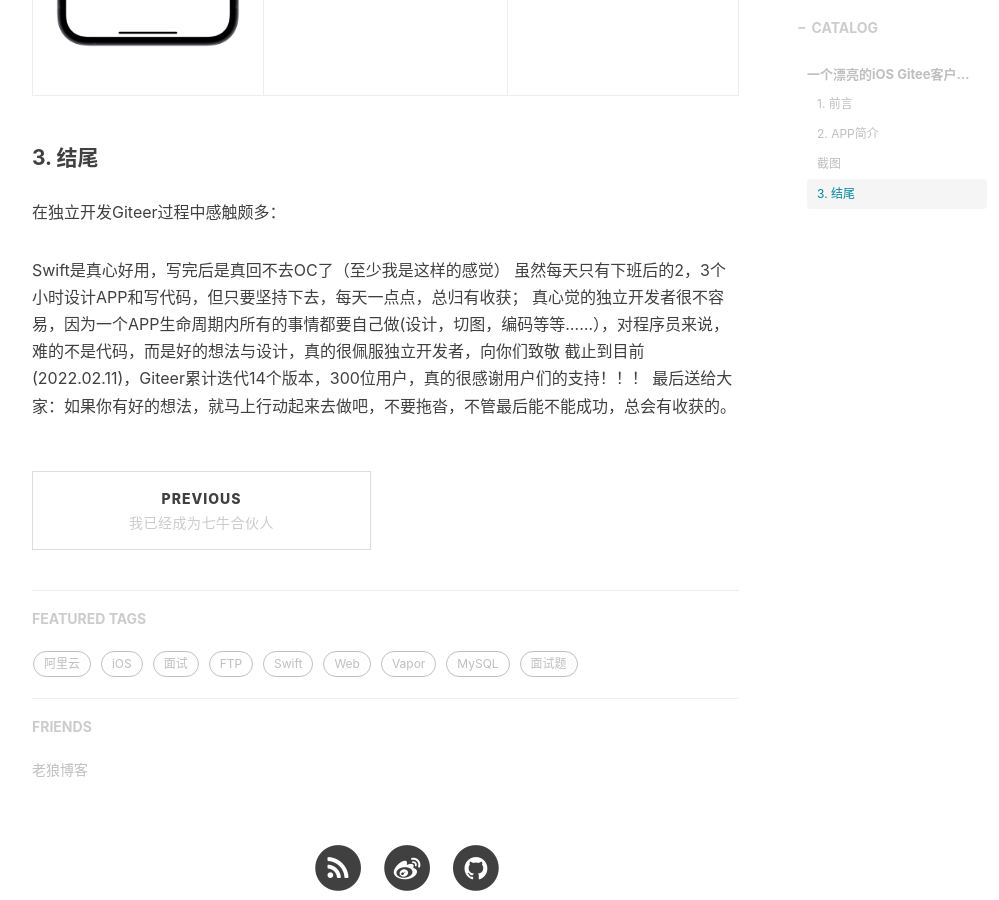
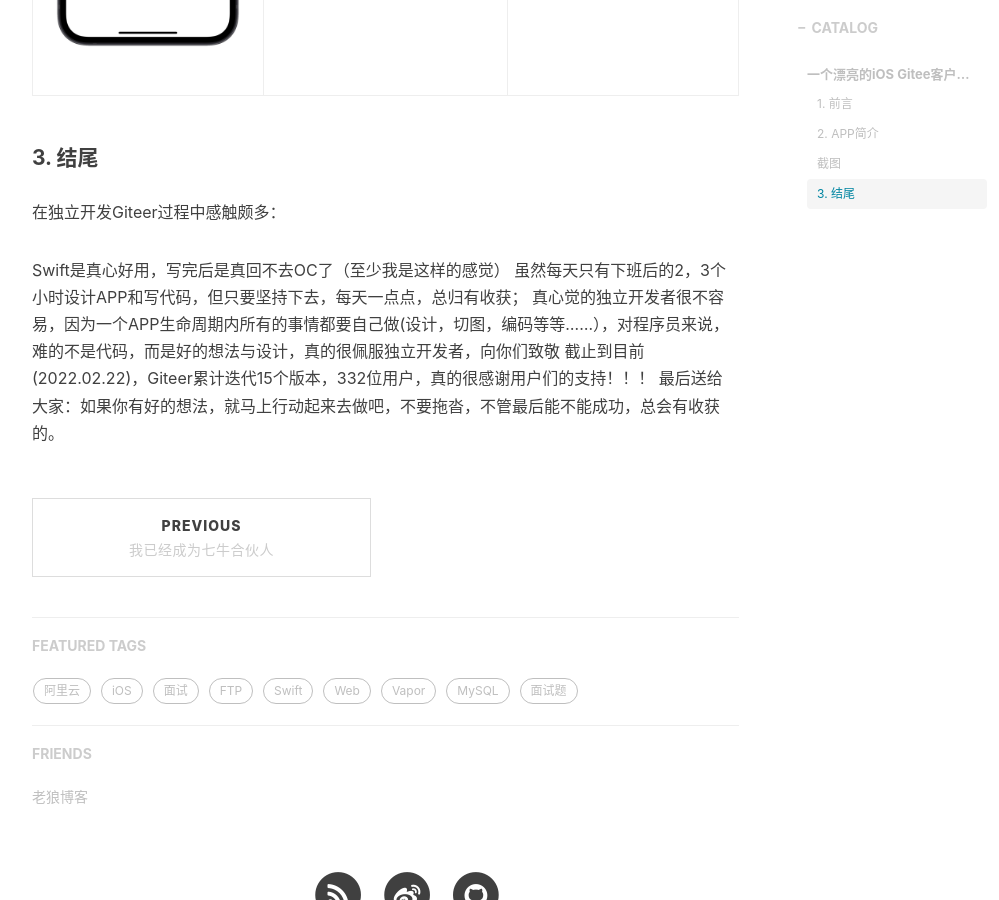
Before and after one commit to fandongtongxue/fandongtongxue.github.io, a Jekyll site: the page built from _posts/2021-09-18-Giteer.md, in a window 1280 px wide and 900 px high, scrolled down 3437 px. Shown: the whole window, without its empty margins (233-1232 px from the left). Built offline with Jekyll 4.4.1, drawn with Linux system fonts in a browser that asks for light colours; nearby versions of some CDN libraries; comment, search, counter and statistics services are not loaded.

Commit message:
Update 2021-09-18-Giteer.md

```diff
--- a/_posts/2021-09-18-Giteer.md
+++ b/_posts/2021-09-18-Giteer.md
@@ -50,5 +50,5 @@ Giteer是一个Gitee移动客户端，支持iPhone, iPad。使用Giteer，您可
 Swift是真心好用，写完后是真回不去OC了（至少我是这样的感觉）
 虽然每天只有下班后的2，3个小时设计APP和写代码，但只要坚持下去，每天一点点，总归有收获；
 真心觉的独立开发者很不容易，因为一个APP生命周期内所有的事情都要自己做(设计，切图，编码等等......），对程序员来说，难的不是代码，而是好的想法与设计，真的很佩服独立开发者，向你们致敬
-截止到目前(2022.02.11)，Giteer累计迭代14个版本，300位用户，真的很感谢用户们的支持！！！
+截止到目前(2022.02.22)，Giteer累计迭代15个版本，332位用户，真的很感谢用户们的支持！！！
 最后送给大家：如果你有好的想法，就马上行动起来去做吧，不要拖沓，不管最后能不能成功，总会有收获的。
```
